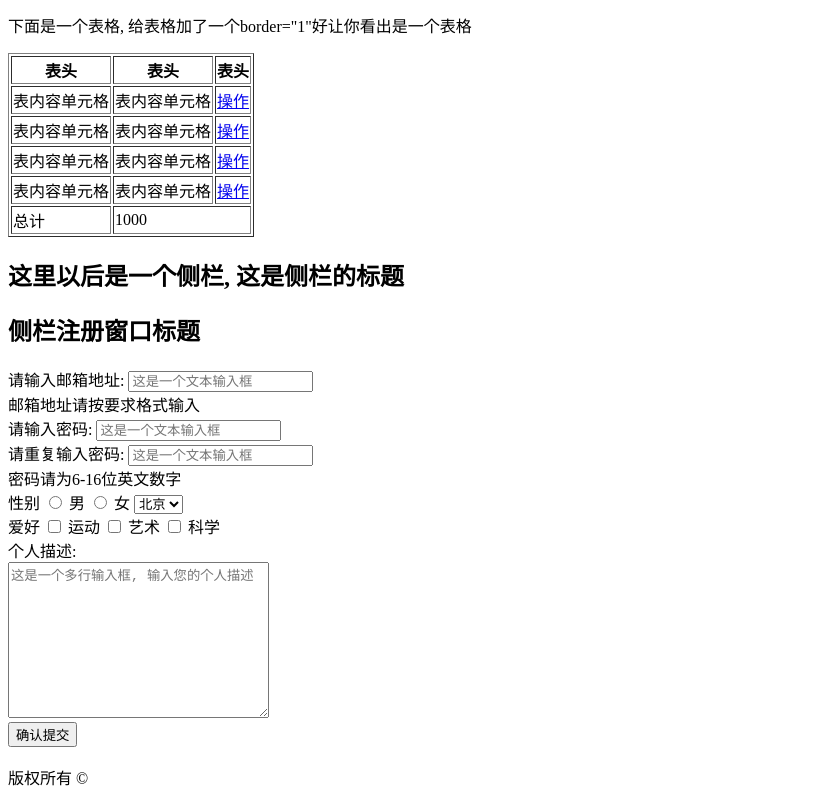
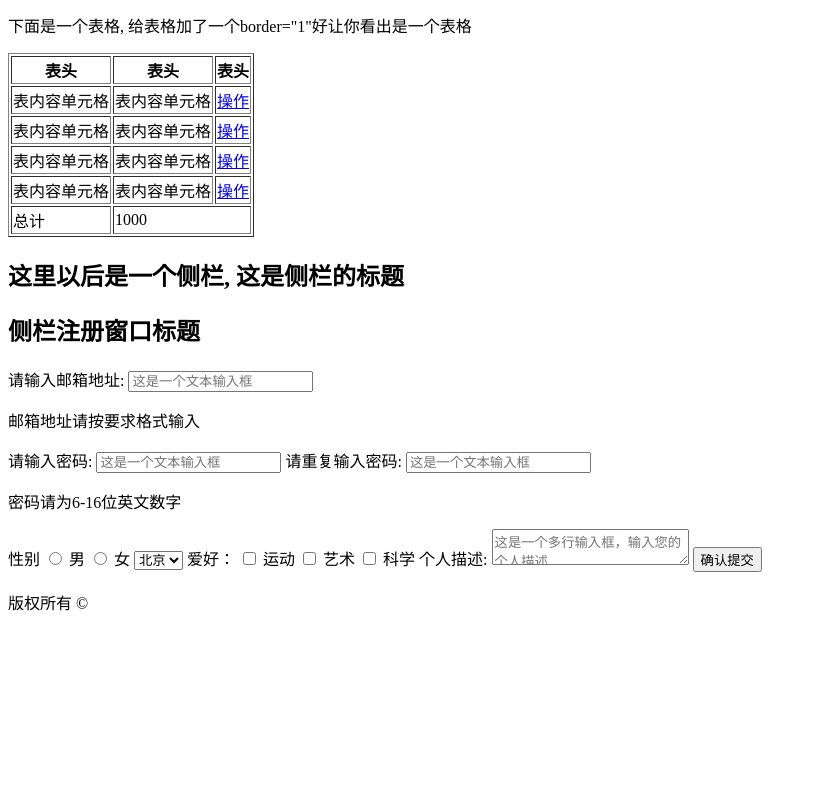
Before and after one commit to kingrychen/ScriptingTeam, a plain HTML site: page Task_1_S1ngS1ng/page/Task_1_1.html in a window 1280 px wide. Shown: the part 3068-3865 px from the top of the page, without its empty margins (0-817 px from the left). After the commit the page ends 3690 px from the top, so only its background shows below. Drawn offline with Linux system fonts and the light colour scheme.

Commit message:
feat:change

```diff
--- a/Task_1_S1ngS1ng/page/Task_1_1.html
+++ b/Task_1_S1ngS1ng/page/Task_1_1.html
@@ -137,13 +137,13 @@
 <form action="#">
     <label for="email">请输入邮箱地址: </label>
     <input type="text" id="email" placeholder="这是一个文本输入框" /> <br>
-    <span>邮箱地址请按要求格式输入</span> <br>
+    <p>邮箱地址请按要求格式输入</p>
 
     <label for="password">请输入密码: </label>
-    <input type="text" id="password" placeholder="这是一个文本输入框" /> <br>
+    <input type="text" id="password" placeholder="这是一个文本输入框" />
     <label for="password_conf">请重复输入密码: </label>
     <input type="text" id="password_conf" placeholder="这是一个文本输入框" /> <br>
-    <span>密码请为6-16位英文数字</span> <br>
+    <p>密码请为6-16位英文数字</p>
 
     <label>性别</label>
     <label> <input type="radio" name="gender" value="male"> 男 </label>
@@ -157,15 +157,14 @@
             <option value="guangzhou">广州</option>
         </select>
     </label>
-<br>
-    <label>爱好</label>
+
+    <label>爱好：</label>
     <label> <input type="checkbox" name="hobby" value="sport"> 运动 </label>
     <label> <input type="checkbox" name="hobby" value="art"> 艺术 </label>
     <label> <input type="checkbox" name="hobby" value="science"> 科学 </label>
-<br>
-    <label for="description">个人描述: </label> <br>
-    <textarea name="description" id="description" cols="30" rows="10" placeholder="这是一个多行输入框, 输入您的个人描述"></textarea>
-<br>
+
+    <label for="description">个人描述: </label>
+<textarea name="discription" id="discription" cols="22" rows="2" placeholder="这是一个多行输入框，输入您的个人描述"></textarea>
     <input type="submit" value="确认提交" />
 </form>
 <br>
```
